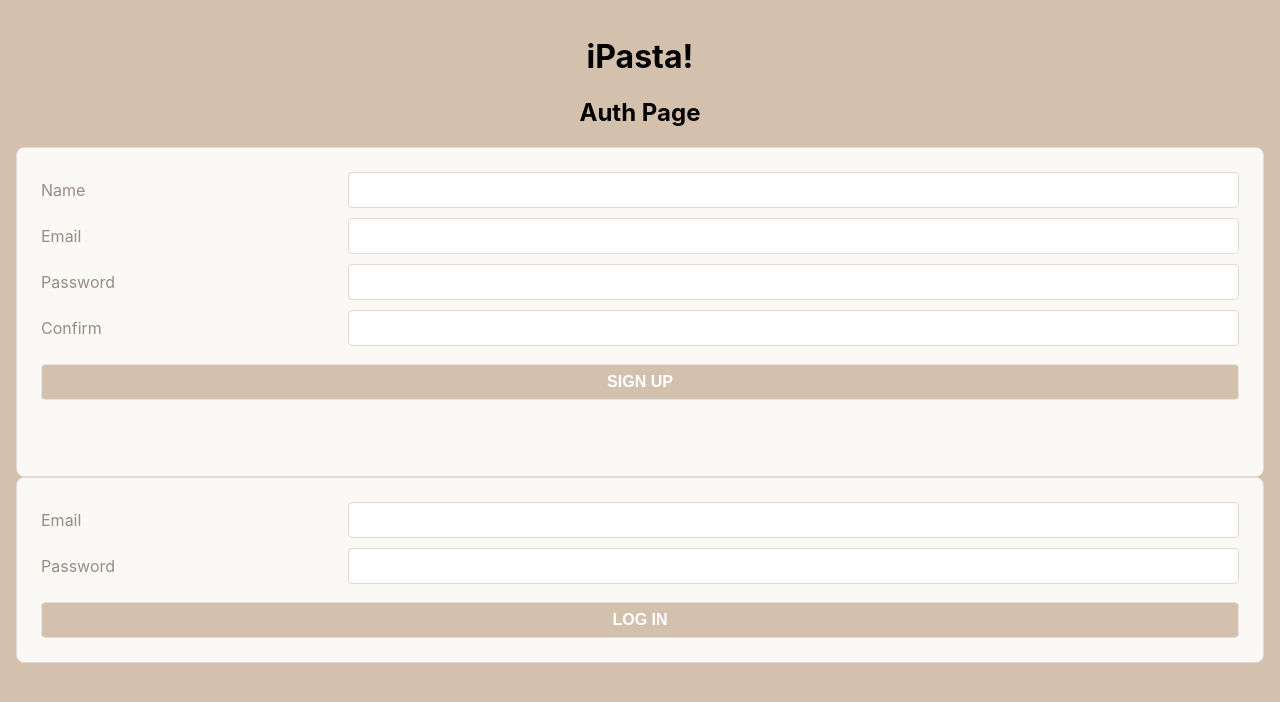
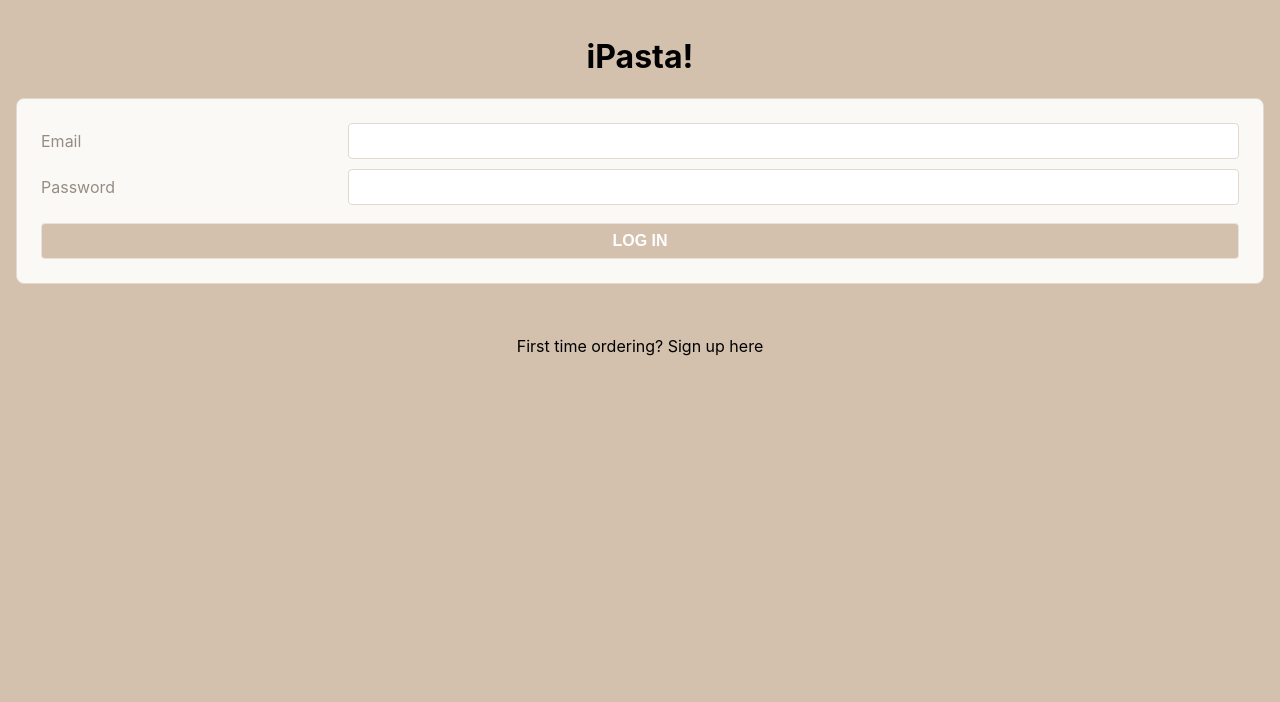
Before and after one commit to KatBunny/pasta-bar, a React (Create React App) app: page / in a window 1280 px wide. Shown: the top 702 px of the page. Built offline with nearby package versions, Linux system fonts and the light colour scheme.

Commit message:
add signup and login form states

```diff
--- a/src/components/SignUpForm/SignUpForm.js
+++ b/src/components/SignUpForm/SignUpForm.js
@@ -20,12 +20,10 @@ export default class SignUpForm extends Component {
     }
     handleSubmit = async (event) => {
         event.preventDefault()
-        //alert(JSON.stringify(this.state))
         try {
             const formData = {...this.state}
             delete formData.error
             delete formData.confirm
-            //console.log("FormData: ", formData)
 
             //wait for a response from the server
             const user = await signUp(formData)
@@ -48,14 +46,19 @@ export default class SignUpForm extends Component {
         return(
             <div className="form-container">
                 <form autoComplete="off" onSubmit={this.handleSubmit}>
+
                 <label>Name</label>
                 <input type="text" name="name" value={this.state.name} onChange={this.handleChange} required />
+
                 <label>Email</label>
                 <input type="email" name="email" value={this.state.email} onChange={this.handleChange} required />
+
                 <label>Password</label>
                 <input type="password" name="password" value={this.state.password} onChange={this.handleChange} required />
-                <label>Confirm</label>
-                <input type="password" name="confirm" value={this.state.confirm} onChange={this.handleChange} required />
+
+                <label>Confirm password</label>
+				<input type='password' name='confirm' value={this.state.confirm} onChange={this.handleChange} required/>
+
                 <button type="submit" disabled={disable}>SIGN UP</button>
                 </form>
                 <p className="error-message">&nbsp;{this.state.error}</p>
--- a/src/pages/AuthPage/AuthPage.js
+++ b/src/pages/AuthPage/AuthPage.js
@@ -1,12 +1,21 @@
+import { useState } from 'react'
 import SignUpForm from "../../components/SignUpForm/SignUpForm"
 import LoginForm from "../../components/LoginForm/LoginForm"
 
-export default function AuthPage({setUser}) {
+export default function AuthPage({ setUser }) {
+
+    const [showSignUp, setShowSignUp] = useState(false)
+
     return (
         <>
-            <h2>Auth Page</h2>
-            <SignUpForm setUser={setUser}/>
-            <LoginForm setUser={setUser} />
+            {showSignUp ? (
+                <SignUpForm setUser={setUser} />
+            ) : (
+                <LoginForm setUser={setUser} />
+            )}
+            <a onClick={()=> setShowSignUp(!showSignUp)}>
+                {showSignUp ? 'Already have an account? Login' : 'First time ordering? Sign up here'}
+            </a>
         </>
     )
 }
```
